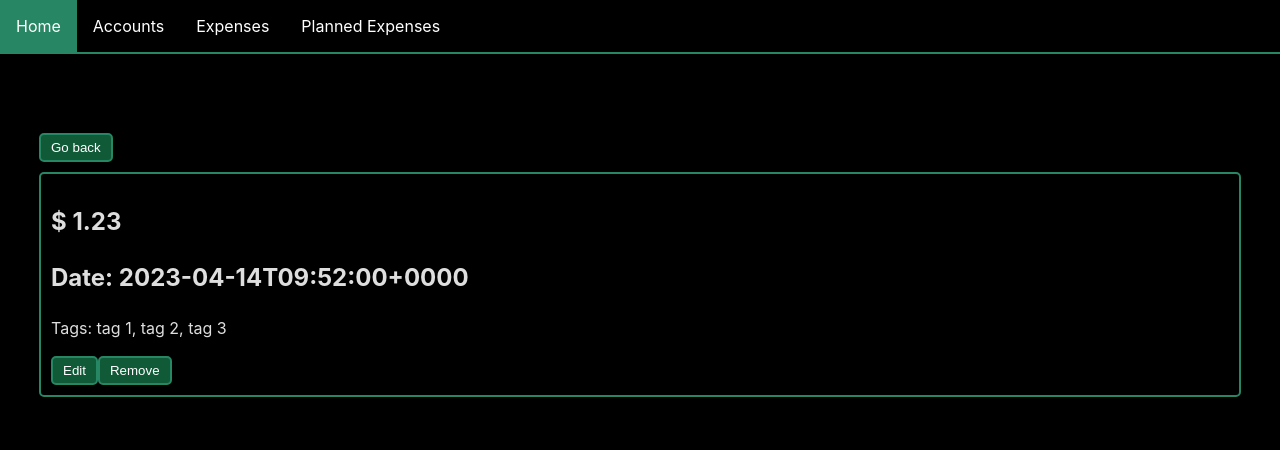
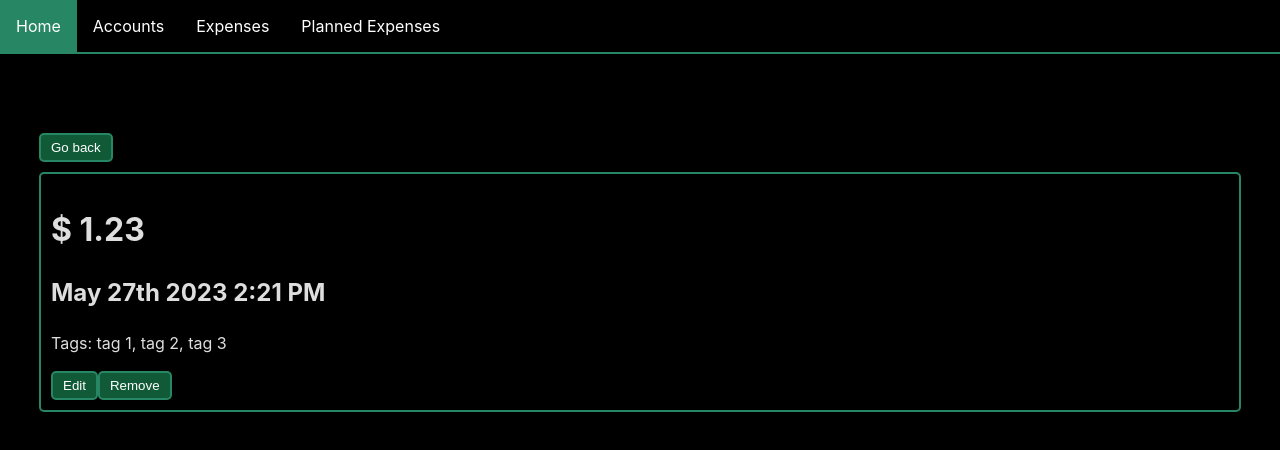
Before and after one commit to ioscrum-fapp/fapp, a React (Vite) app in the folder fapp/: page /expenses/1 in a window 1280 px wide. Shown: the top 450 px of the page. Built offline with nearby package versions, Linux system fonts and the light colour scheme; data requests are answered from the project's data file.

Commit message:
fixed dateTime format displayed on expense and expense list

```diff
--- a/fapp/data/db.json
+++ b/fapp/data/db.json
@@ -10,31 +10,43 @@
       "id": 1,
       "user_id": 1,
       "value": 1.23,
-      "date": "2023-04-14T09:52:00+0000",
-      "tags": ["tag 1", "tag 2", "tag 3"],
+      "date": "2023-05-27T14:21:00.000Z",
+      "tags": [
+        "tag 1",
+        "tag 2",
+        "tag 3"
+      ],
       "accountId": 1
     },
     {
       "id": 2,
       "user_id": 1,
       "value": 1.23,
-      "date": "2023-04-14T09:52:00+0000",
-      "tags": ["tag 1", "tag 2", "tag 3"],
+      "date": "2023-05-27T14:21:00.000Z",
+      "tags": [
+        "tag 1",
+        "tag 2",
+        "tag 3"
+      ],
       "accountId": 1
     },
     {
       "id": 3,
       "user_id": 2,
       "value": 1.23,
-      "date": "2023-04-14T09:52:00+0000",
-      "tags": ["tag 1", "tag 2", "tag 3"],
+      "date": "2023-05-27T14:21:00.000Z",
+      "tags": [
+        "tag 1",
+        "tag 2",
+        "tag 3"
+      ],
       "accountId": 1
     },
     {
       "id": "c2dbd1df-d35e-4a1d-ad01-98f3084e1cff",
       "user_id": 1,
       "value": "444",
-      "date": "2023-04-14T09:52:00+0000",
+      "date": "2023-05-27T14:21:00.000Z",
       "tags": [],
       "accountId": 1
     },
@@ -42,7 +54,7 @@
       "id": "8e7b5a45-1dc7-4c9d-9d69-f1e89ca2d292",
       "user_id": 1,
       "value": "777",
-      "date": "2023-04-14T09:53:00+0000",
+      "date": "2023-05-27T14:21:00.000Z",
       "tags": [],
       "accountId": 1
     },
@@ -61,6 +73,14 @@
       "date": "2023-05-01T20:58:00.000Z",
       "tags": [],
       "accountId": "2"
+    },
+    {
+      "id": "6be8215e-7224-4f1c-af3a-f609abcbbab8",
+      "user_id": 1,
+      "value": "444",
+      "date": "2023-05-27T14:21:00.000Z",
+      "tags": [],
+      "accountId": 1
     }
   ],
   "accounts": [
--- /dev/null
+++ b/fapp/src/backend/dateTimeLogic.jsx
@@ -0,0 +1,41 @@
+const monthNames = [
+    "January", "February", "March", "April", "May", "June",
+    "July", "August", "September", "October", "November", "December"
+];
+
+function GetOrdinalIndicator(number) {
+    const lastDigit = number % 10;
+    const lastTwoDigits = number % 100;
+
+    if (lastTwoDigits >= 11 && lastTwoDigits <= 13)
+        return 'th';
+    if (lastDigit === 1)
+        return 'st';
+    if (lastDigit === 2)
+        return 'nd';
+    if (lastDigit === 3)
+        return 'rd';
+
+    return 'th';
+}
+
+export function DateTimeToHumanReadableFormatTime(date) {
+    const hours = date.getHours();
+    const minutes = date.getMinutes();
+    const meridiem = hours <= 12 ? "AM" : "PM";
+
+    return `${hours % 12}:${minutes} ${meridiem}`;
+}
+
+export function DateTimeToHumanReadableFormatDate(date) {
+    const year = date.getFullYear();
+    const month = monthNames[date.getMonth()];
+    const day = date.getDate();
+    const ordinal = GetOrdinalIndicator(day);
+
+    return `${month} ${day}${ordinal} ${year}`;
+}
+
+export default function DateTimeToHumanReadableFormatDateTime(date) {
+    return `${DateTimeToHumanReadableFormatDate(date)} ${DateTimeToHumanReadableFormatTime(date)}`;
+}
--- a/fapp/src/pages/Expense/Expense.jsx
+++ b/fapp/src/pages/Expense/Expense.jsx
@@ -3,6 +3,7 @@ import "./Expense.css";
 import { Link, useNavigate, useParams } from "react-router-dom";
 import useFetch from "../../hooks/useFetch";
 import { DeleteExpense } from "../../backend/expenseLogic";
+import DateTimeToHumanReadableFormatDateTime from "../../backend/dateTimeLogic";
 
 const currency = "$";
 const url = "http://localhost:3030/expenses/";
@@ -36,11 +37,11 @@ export default function Expense() {
         {!isFinished && <div>Downloading account...</div>}
 
         {json && (
-          <h2>
+          <h1>
             {currency} {json.value}
-          </h2>
+          </h1>
         )}
-        {json && <h2>Date: {json.date}</h2>}
+        {json && <h2>{DateTimeToHumanReadableFormatDateTime(new Date(json.date))}</h2>}
         {json && <p>Tags: {json.tags.join(", ")}</p>}
         <button className="Button" type="button" onClick={handleClickEdit}>
             Edit
--- a/fapp/src/pages/ExpensesList/ExpensesList.jsx
+++ b/fapp/src/pages/ExpensesList/ExpensesList.jsx
@@ -1,12 +1,9 @@
 import React from "react";
 import "./ExpensesList.css";
 import { Link } from "react-router-dom";
+import DateTimeToHumanReadableFormatDateTime from "../../backend/dateTimeLogic";
 
 const currency = "$";
-
-function DaysAgo(date) {
-  return Math.ceil((new Date() - Date.parse(date)) / 86400000);
-}
 
 function CreateExpense(expense) {
   const { id, value, date, tags } = expense;
@@ -21,7 +18,7 @@ function CreateExpense(expense) {
         <h1>
           {currency} {value}
         </h1>
-        <h4>{DaysAgo(date)} days ago</h4>
+        <h4>{DateTimeToHumanReadableFormatDateTime(new Date(date))}</h4>
         <p>Tags: {tags.join(", ")}</p>
       </div>
     </div>
```
